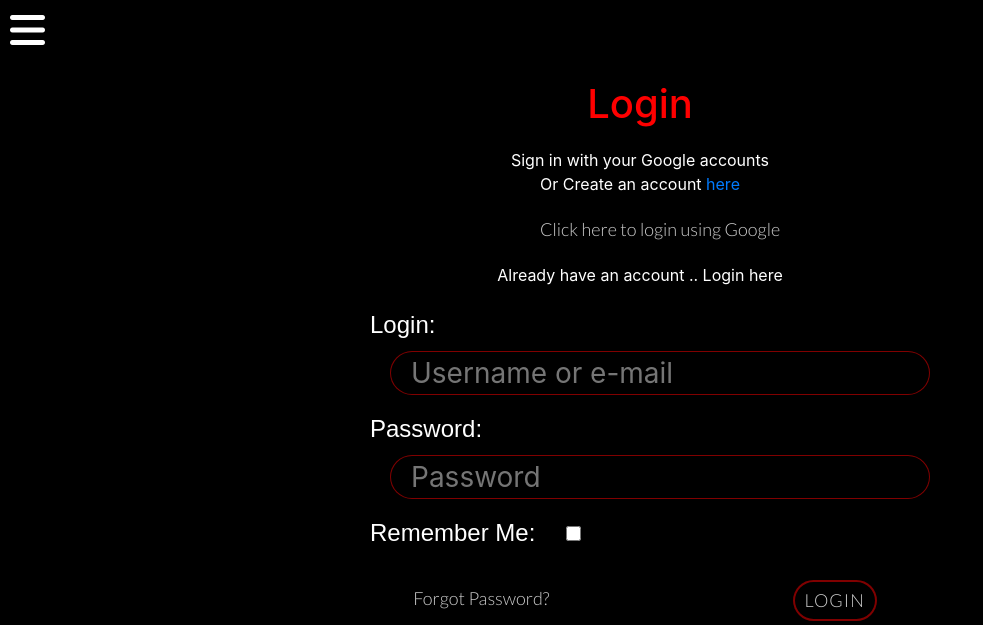
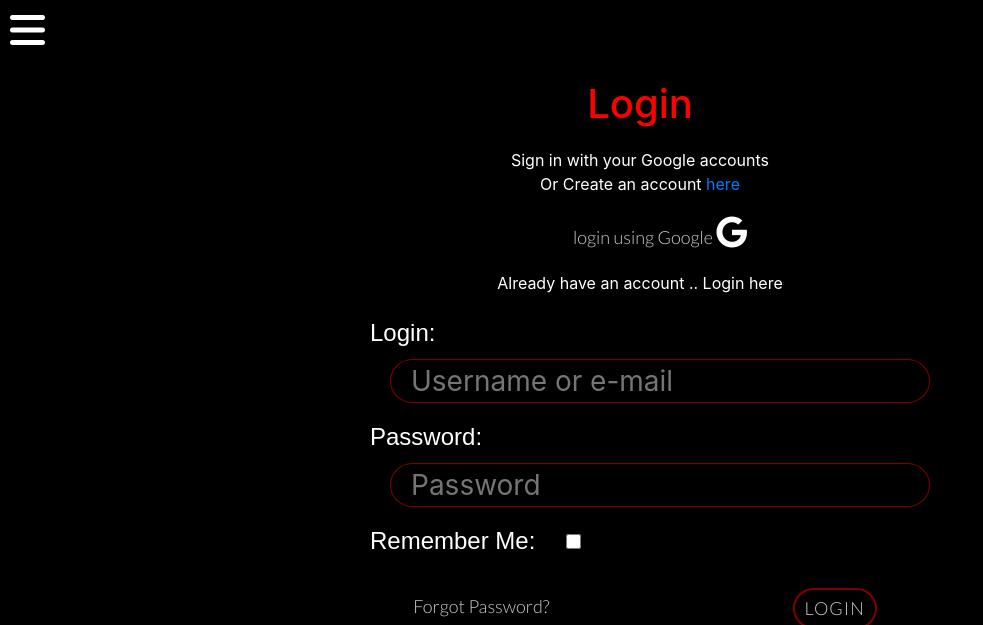
Before and after one commit to mmhashim139/cuisinier-academy, a Django app: page /accounts/login/ in a window 1280 px wide. Shown: the top 625 px of the page, without its empty margins (0-983 px from the left). Run offline with Django 3.2, Linux system fonts and the light colour scheme; some libraries are stand-ins or nearby versions; some web fonts are replaced.

Commit message:
add login using google icon

```diff
--- a/static/css/base.css
+++ b/static/css/base.css
@@ -326,6 +326,12 @@ body{
     color: gray;
 }
 
+.login-social-icon{
+    color: white;
+    font-size: 32px;
+    font-weight: bold;
+}
+
 @media only screen and (max-width: 600px) {
 .footer-header{
     font-size: 38px;
--- a/templates/allauth/socialaccount/snippets/provider_list.html
+++ b/templates/allauth/socialaccount/snippets/provider_list.html
@@ -15,6 +15,6 @@
 {% endif %}
 <li>
   <a title="{{provider.name}}" class="allauth-btn-secondary socialaccount_provider {{provider.id}}"
-     href="{% provider_login_url provider.id process=process scope=scope auth_params=auth_params %}">Click here to login using {{provider.name}}</a>
+     href="{% provider_login_url provider.id process=process scope=scope auth_params=auth_params %}">login using {{provider.name}}   <i class="fab fa-google login-social-icon"></i></a>
 </li>
 {% endfor %}
```
